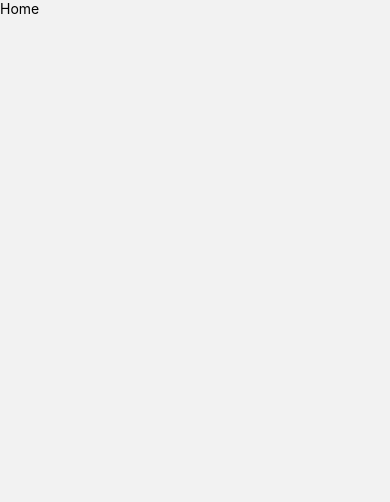
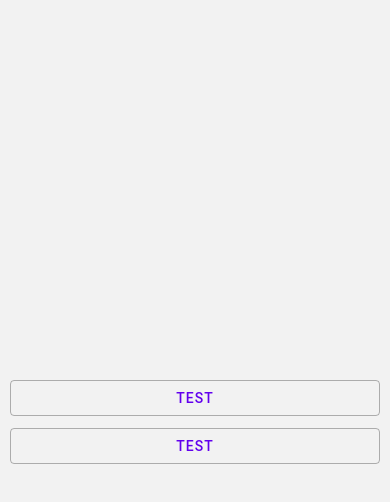
Before and after one commit to oscargregorius/CityPop, a React Native app in the folder frontend/: screen /Home in a window 390 px wide. Shown: the top 502 px of the page. Built offline with nearby package versions, Linux system fonts and the light colour scheme.

Commit message:
Reuseable button component with logic - done

```diff
--- /dev/null
+++ b/frontend/components/button/Button.tsx
@@ -0,0 +1,32 @@
+import React from "react";
+import { StyledButton } from "./StyledButton";
+
+interface Props {
+  text: string;
+  mode?: "text" | "outlined" | "contained";
+  color?: string;
+  width?: string;
+  marginBottom?: string;
+  handlePress: Function;
+}
+
+export default function Button({
+  text,
+  mode,
+  color,
+  width,
+  marginBottom,
+  handlePress,
+}: Props) {
+  return (
+    <StyledButton
+      width={width}
+      marginBottom={marginBottom}
+      color={color ? color : ""}
+      mode={mode ? mode : "outlined"}
+      onPress={() => handlePress()}
+    >
+      {text}
+    </StyledButton>
+  );
+}
--- /dev/null
+++ b/frontend/components/button/StyledButton.ts
@@ -0,0 +1,13 @@
+import { Button } from "react-native-paper";
+import styled from "styled-components/native";
+
+interface Props {
+  width?: string;
+  marginBottom?: string;
+}
+
+export const StyledButton = styled(Button)<Props>`
+  width: ${(props) => (props.width ? props.width : "")};
+  margin: 0 auto;
+  margin-bottom: ${(props) => (props.marginBottom ? props.marginBottom : "0")};
+`;
--- a/frontend/package.json
+++ b/frontend/package.json
@@ -24,6 +24,7 @@
     "react": "17.0.1",
     "react-dom": "17.0.1",
     "react-native": "0.64.3",
+    "react-native-paper": "^4.12.1",
     "react-native-safe-area-context": "3.3.2",
     "react-native-screens": "~3.10.1",
     "react-native-web": "0.17.1",
--- a/frontend/screens/homeScreen/HomeScreen.tsx
+++ b/frontend/screens/homeScreen/HomeScreen.tsx
@@ -1,15 +1,24 @@
 import { Text } from "react-native";
 import React from "react";
-import { StyledView } from "./StyledHomeScreen";
+import { StyledView, StyledWrapper } from "./StyledHomeScreen";
 import type { NativeStackScreenProps } from "@react-navigation/native-stack";
 import { RootStackParamList } from "../../components/routes/Routes";
+import Button from "../../components/button/Button";
 
 type Props = NativeStackScreenProps<RootStackParamList, "Home">;
 
 export default function HomeScreen({ navigation }: Props) {
   return (
     <StyledView>
-      <Text>Home</Text>
+      <StyledWrapper>
+        <Button
+          text="test"
+          width="95%"
+          marginBottom="3%"
+          handlePress={() => {}}
+        />
+        <Button text="test" width="95%" handlePress={() => {}} />
+      </StyledWrapper>
     </StyledView>
   );
 }
--- a/frontend/screens/homeScreen/StyledHomeScreen.ts
+++ b/frontend/screens/homeScreen/StyledHomeScreen.ts
@@ -1,3 +1,9 @@
 import styled from "styled-components/native";
 
-export const StyledView = styled.View``;
+export const StyledView = styled.View`
+  height: 100%;
+  display: flex;
+  justify-content: center;
+`;
+
+export const StyledWrapper = styled.View``;
```
Also changed, not shown: 1 other file (tests, documents, lock files or other folders).
